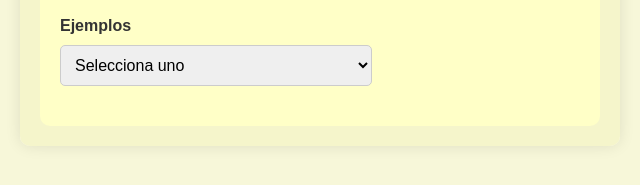
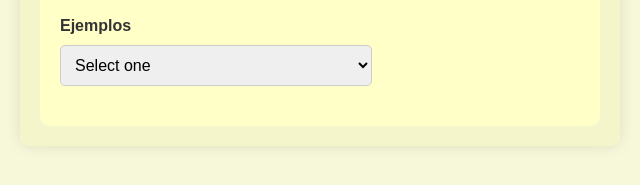
Before and after one commit to 4921-sudo/4921-sudo.github.io, a plain HTML site: page index.html in a window 1280 px wide. Shown: the part 475-660 px from the top of the page, 0-640 px from the left. Drawn offline with nearby package versions, Linux system fonts and the light colour scheme.

Commit message:
Update index.html

```diff
--- a/index.html
+++ b/index.html
@@ -32,7 +32,7 @@
                 <input id="entrada3" type="text" placeholder="Example: '1234567890ABCDEF' (16 digits needed)" oninput="entradaDoble()">
                 <h4 id="etiqueta_ejemplos">Ejemplos</h4>
                 <select name="Examples" id="select1" onchange="ejemplos()">
-                    <option value="default" selected disabled>Selecciona uno</option>
+                    <option value="default" selected disabled>Select one</option>
                     <option value="+Infinity">+Infinity</option>
                     <option value="-Infinity">-Infinity</option>
                     <option value="qNaN">qNaN</option>
```
